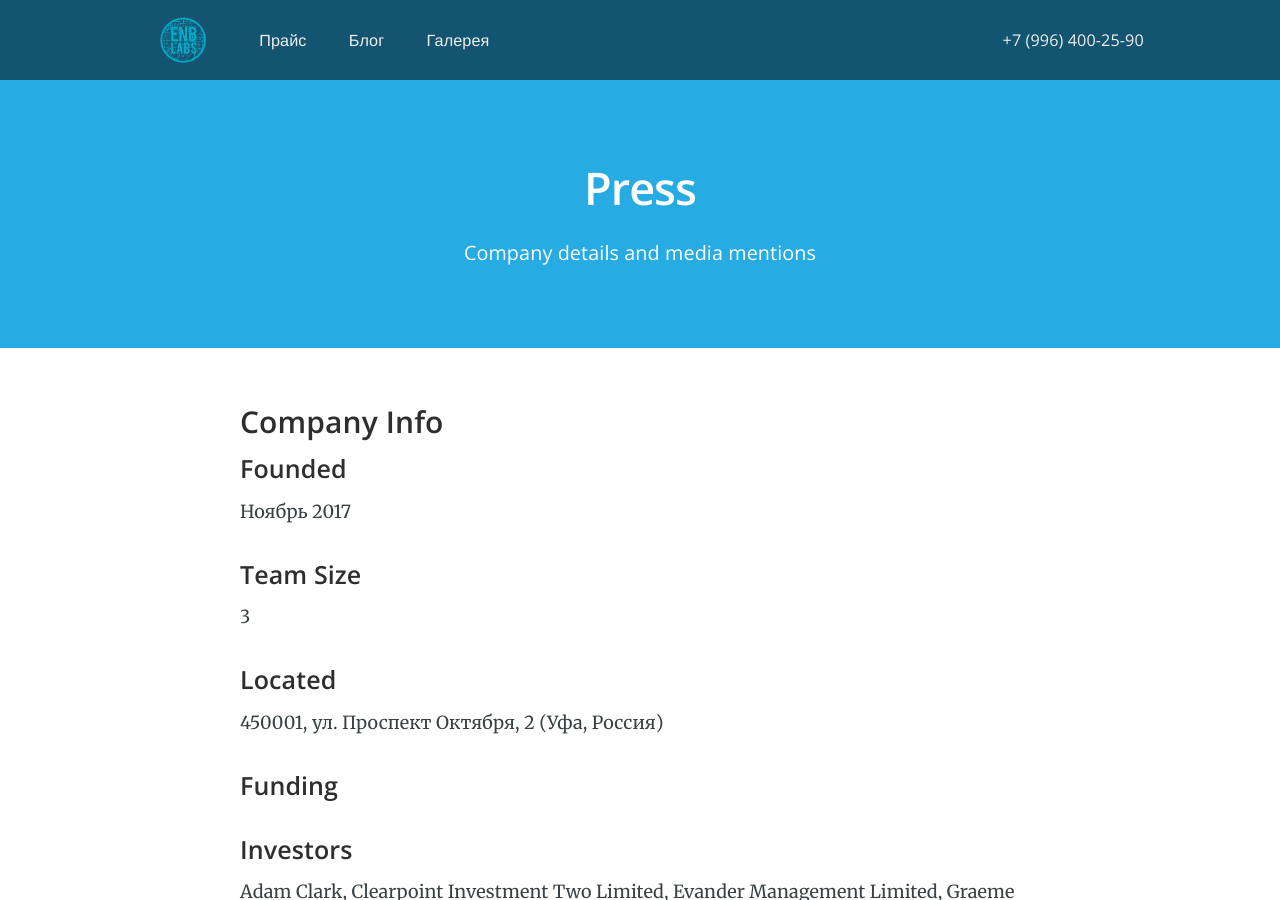
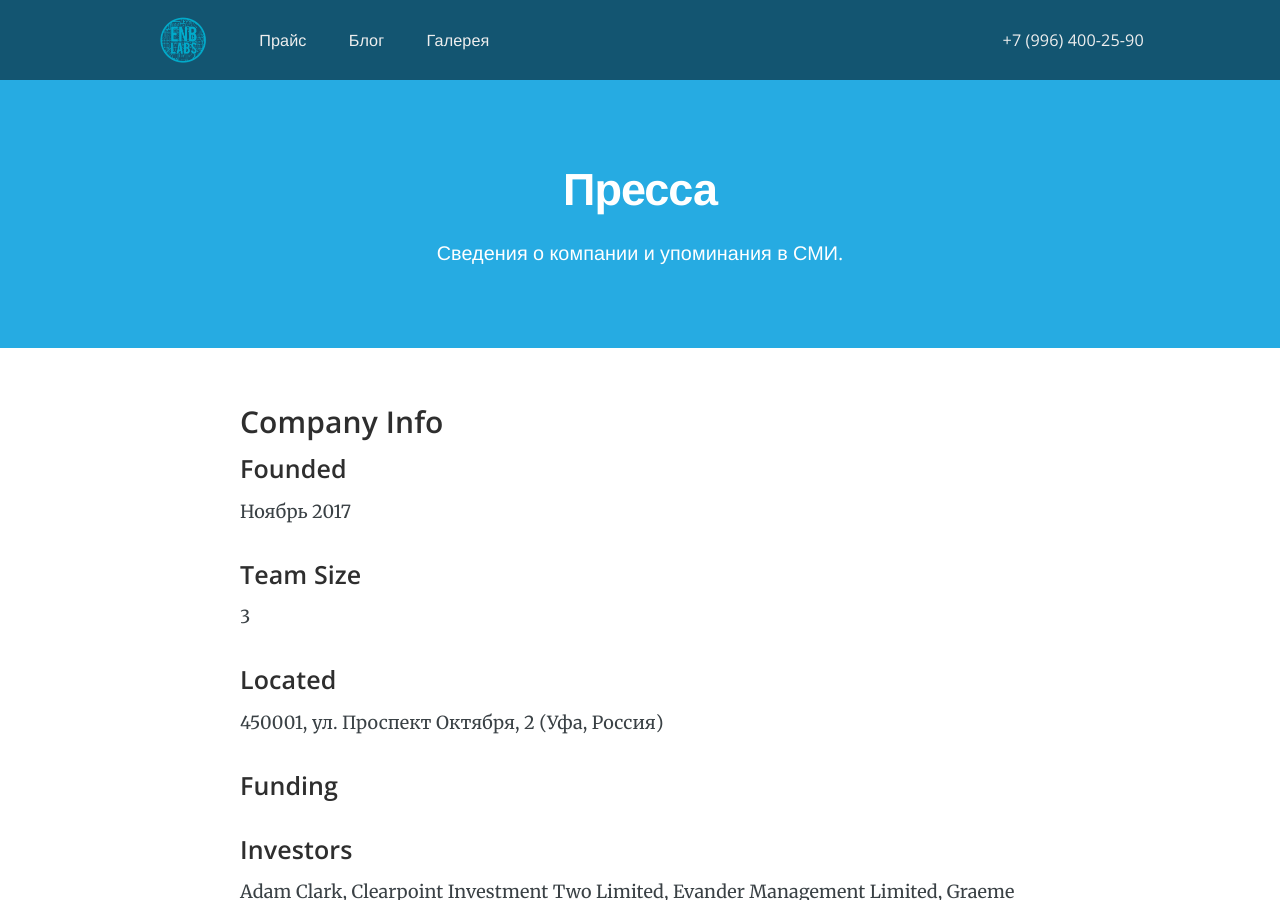
Before and after one commit to RakhimyanTim/enblabs.github.io, a Jekyll site: the page built from pages/press.html, in a window 1280 px wide and 900 px high. Built offline with Jekyll 4.4.1, drawn with Linux system fonts in a browser that asks for light colours; nearby versions of some CDN libraries.

Commit message:
Update press.html

```diff
--- a/pages/press.html
+++ b/pages/press.html
@@ -1,8 +1,8 @@
 ---
 layout: default
-title: Press
-header: Press
-header_subtext: Company details and media mentions
+title: Пресса
+header: Пресса
+header_subtext: Сведения о компании и упоминания в СМИ.
 permalink: /press/
 investors:
   - Adam Clark
@@ -20,7 +20,7 @@ investors:
   - SiMART Limited
   - TAINZ Ventures Limited
   - Think Tank Brains Trust
-description: Company details and media mentions for CloudCannon, the Cloud CMS for Jekyll and static sites.
+description: Сведения о компании и упоминания в СМИ от ЭнБиЛабс, сервиса для проверки идеи стартапа.
 media_contacts:
   - name: Mike Neumegen
     position: CEO &amp; Co-Founder
```
